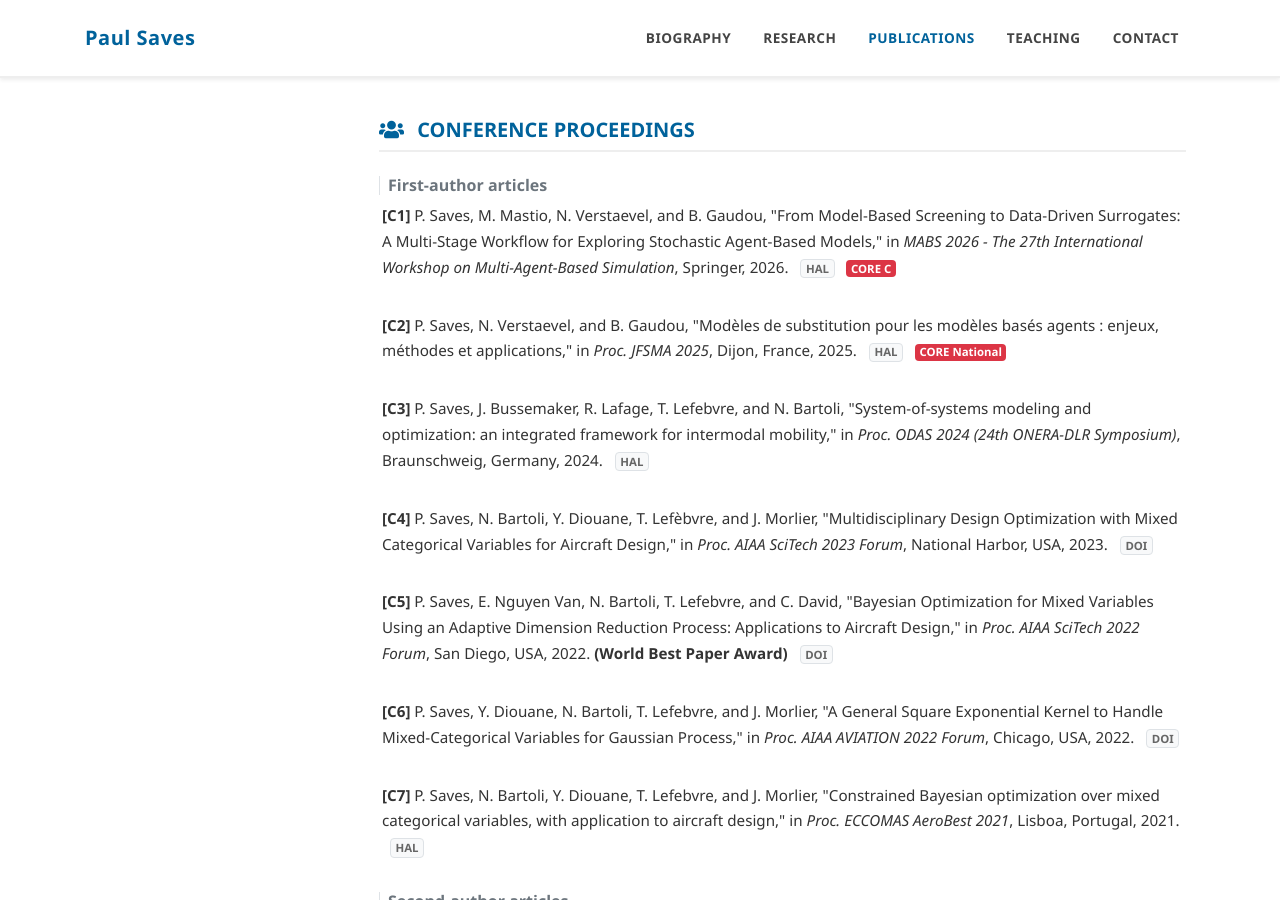
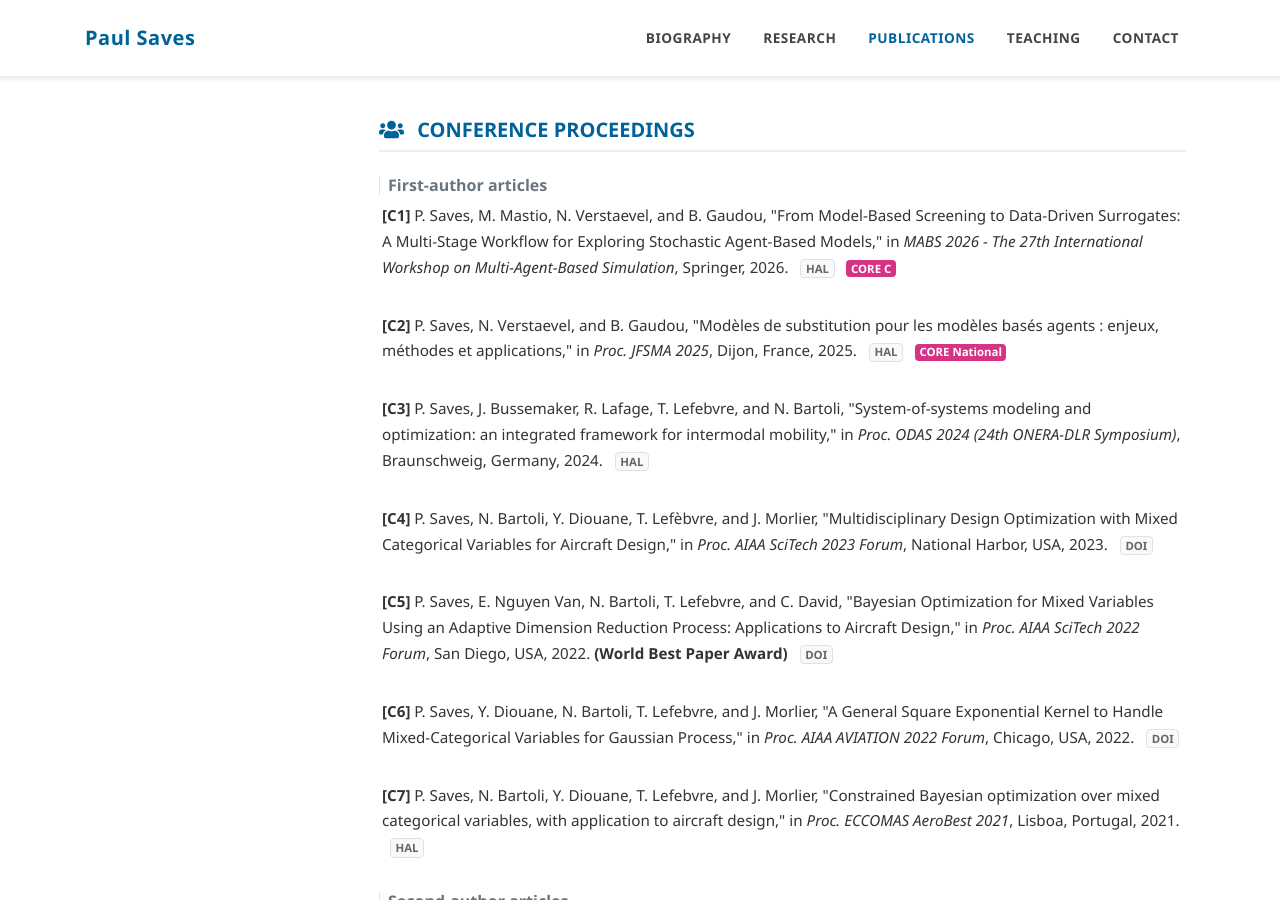
Before and after one commit to Paul-Saves/Paul-Saves.github.io, a Jekyll site: the page built from _pages/publications.md, in a window 1280 px wide and 900 px high, scrolled down 1512 px. Built offline with Jekyll 4.4.1, drawn with Linux system fonts in a browser that asks for light colours; a style sheet for code colours, icons or effects is not loaded.

Commit message:
add badges

```diff
--- a/_pages/publications.md
+++ b/_pages/publications.md
@@ -110,11 +110,10 @@ title: Scientific Publications
 </h3>
 
     <div class="ieee-citation mb-4 pb-2">
-        <span class="font-weight-bold">[C1]</span> P. Saves, M. Mastio, N. Verstaevel, and B. Gaudou, "From Model-Based Screening to Data-Driven Surrogates: A Multi-Stage Workflow for Exploring Stochastic Agent-Based Models," in <em> MABS 2026 - The 27th International Workshop on Multi-Agent-Based Simulation</em>, Springer, 2026. <a href="https://hal.science/hal-05564415" target="_blank" class="badge badge-light  border ml-2">HAL</a> <span class="badge badge-danger ml-2">CORE C</span>
-     </div>
+        <span class="font-weight-bold">[C1]</span> P. Saves, M. Mastio, N. Verstaevel, and B. Gaudou, "From Model-Based Screening to Data-Driven Surrogates: A Multi-Stage Workflow for Exploring Stochastic Agent-Based Models," in <em> MABS 2026 - The 27th International Workshop on Multi-Agent-Based Simulation</em>, Springer, 2026. <a href="https://hal.science/hal-05564415" target="_blank" class="badge badge-light  border ml-2">HAL</a>  <span class="badge ml-2 text-white" style="background-color: #d63384;">CORE C</span>  </div>
 
   <div class="ieee-citation mb-4 pb-2">
-    <span class="font-weight-bold">[C2]</span> P. Saves, N. Verstaevel, and B. Gaudou, "Modèles de substitution pour les modèles basés agents : enjeux, méthodes et applications," in <em>Proc. JFSMA 2025</em>, Dijon, France, 2025. <a href="https://hal.science/hal-04590323" target="_blank" class="badge badge-light border ml-2">HAL</a>  <span class="badge badge-danger ml-2">CORE National</span>
+    <span class="font-weight-bold">[C2]</span> P. Saves, N. Verstaevel, and B. Gaudou, "Modèles de substitution pour les modèles basés agents : enjeux, méthodes et applications," in <em>Proc. JFSMA 2025</em>, Dijon, France, 2025. <a href="https://hal.science/hal-04590323" target="_blank" class="badge badge-light border ml-2">HAL</a>  <span class="badge ml-2 text-white" style="background-color: #d63384;">CORE National</span>
 
   </div>
 
@@ -144,13 +143,12 @@ title: Scientific Publications
 </h3>
 
   <div class="ieee-citation mb-4 pb-2">
-    <span class="font-weight-bold">[C8]</span> M. Mastio, P. Saves, B. Gaudou, and N. Verstaevel, "Adaptive Agents in Spatial Double-Auction Markets: Modeling the Emergence of Industrial Symbiosis," in <em>Proc. AAMAS 2026</em>, Paphos, Cyprus, 2026. <a href="https://doi.org/10.65109/EXII2056" target="_blank" class="badge badge-light border ml-2">DOI</a>  <span class="badge badge-danger ml-2">CORE A*</span>
+    <span class="font-weight-bold">[C8]</span> M. Mastio, P. Saves, B. Gaudou, and N. Verstaevel, "Adaptive Agents in Spatial Double-Auction Markets: Modeling the Emergence of Industrial Symbiosis," in <em>Proc. AAMAS 2026</em>, Paphos, Cyprus, 2026. <a href="https://doi.org/10.65109/EXII2056" target="_blank" class="badge badge-light border ml-2">DOI</a>  <span class="badge ml-2 text-white" style="background-color: #d63384;">CORE A*</span>
 
   </div>
 
   <div class="ieee-citation mb-4 pb-2">
-    <span class="font-weight-bold">[C9]</span> J. Levy, P. Saves, M. Garouani, N. Verstaevel, and B. Gaudou, "Analyzing Shapley additive explanations to understand anomaly detection algorithm behaviors and their complementarity," in <em>Advances in Intelligent Data Analysis XXIV</em>, Leiden, Netherlands, Springer, 2026 <strong>(World Best Paper Award)</strong>. <a href="https://doi.org/10.1007/978-3-032-23833-7_10" target="_blank" class="badge badge-light border ml-2">DOI</a>  <span class="badge badge-danger ml-2">CORE B</span>
-  </div>
+    <span class="font-weight-bold">[C9]</span> J. Levy, P. Saves, M. Garouani, N. Verstaevel, and B. Gaudou, "Analyzing Shapley additive explanations to understand anomaly detection algorithm behaviors and their complementarity," in <em>Advances in Intelligent Data Analysis XXIV</em>, Leiden, Netherlands, Springer, 2026 <strong>(World Best Paper Award)</strong>. <a href="https://doi.org/10.1007/978-3-032-23833-7_10" target="_blank" class="badge badge-light border ml-2">DOI</a> <span class="badge ml-2 text-white" style="background-color: #d63384;">CORE B</span>  </div>
 
   <div class="ieee-citation mb-4 pb-2">
     <span class="font-weight-bold">[C10]</span> M. D. Robani, P. Saves, L. R. Zuhal, P. S. Palar, and J. Morlier, "SMT-EX: An Explainable Surrogate Modeling Toolbox for Mixed-Variables Design Exploration," in <em>Proc. AIAA SciTech 2025 Forum</em>, Orlando, USA, 2025. <a href="https://doi.org/10.2514/6.2025-0777" target="_blank" class="badge badge-light border ml-2">DOI</a>
@@ -179,8 +177,7 @@ title: Scientific Publications
 </h3>
 
   <div class="ieee-citation mb-4 pb-2">
-    <span class="font-weight-bold">[C14]</span> N. Bartoli, T. Lefebvre, R. Lafage, P. Saves, Y. Diouane, J. Morlier, L. Pretsch, "Multi-objective Bayesian optimization with mixed-categorical design variables for expensive-to-evaluate aeronautical applications," in <em>Proc. MOPTA 2025</em>, Ponta Delgada, Portugal, 2025. <a href="https://hal.science/hal-05616536" target="_blank" class="badge badge-light border ml-2">HAL</a>  <span class="badge badge-danger ml-2">CORE National</span>
-  </div>
+    <span class="font-weight-bold">[C14]</span> N. Bartoli, T. Lefebvre, R. Lafage, P. Saves, Y. Diouane, J. Morlier, L. Pretsch, "Multi-objective Bayesian optimization with mixed-categorical design variables for expensive-to-evaluate aeronautical applications," in <em>Proc. MOPTA 2025</em>, Ponta Delgada, Portugal, 2025. <a href="https://hal.science/hal-05616536" target="_blank" class="badge badge-light border ml-2">HAL</a> <span class="badge ml-2 text-white" style="background-color: #d63384;">CORE National</span>  </div>
 
   <div class="ieee-citation mb-4 pb-2">
     <span class="font-weight-bold">[C15]</span> N. Bartoli, T. Lefebvre, R. Lafage, P. Saves, Y. Diouane, J. Morlier, J. Bussemaker, G. Donelli, J. M. Gomes de Mello, M. Mandorino, P. Della Vechia, "Multi-objective Bayesian optimization with mixed-categorical design variables for expensive-to-evaluate aeronautical applications," in <em>Proc. ECCOMAS AeroBest 2023</em>, Lisboa, Portugal, 2023. <a href="https://hal.science/hal-04170287" target="_blank" class="badge badge-light border ml-2">HAL</a>
```
